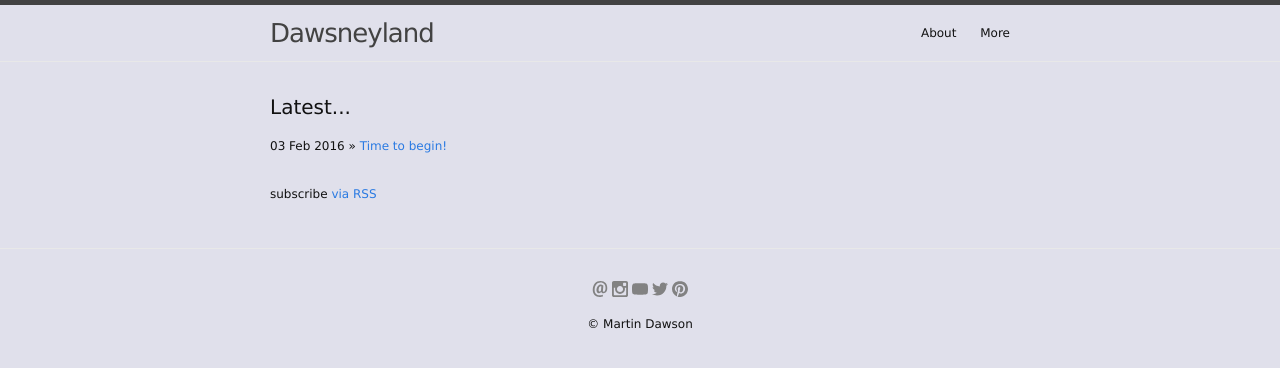
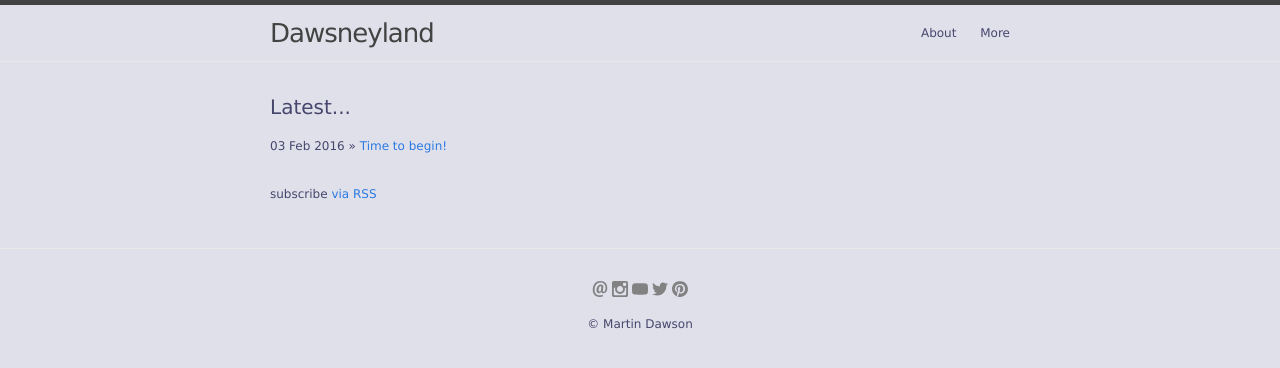
Before and after one commit to dawsneyland/formerdland, a Jekyll site: the page built from index.html, in a window 1280 px wide. Shown: the top 368 px of the page. Built offline with Jekyll 4.4.1, drawn with Linux system fonts in a browser that asks for light colours.

Commit message:
Update main.scss

```diff
--- a/css/main.scss
+++ b/css/main.scss
@@ -14,7 +14,7 @@ $base-line-height: 1.5;
 
 $spacing-unit:     30px;
 
-$text-color:       #111;
+$text-color:       #46466c;
 $background-color: #e0e0eb;
 $brand-color:      #2a7ae2;
 
```
